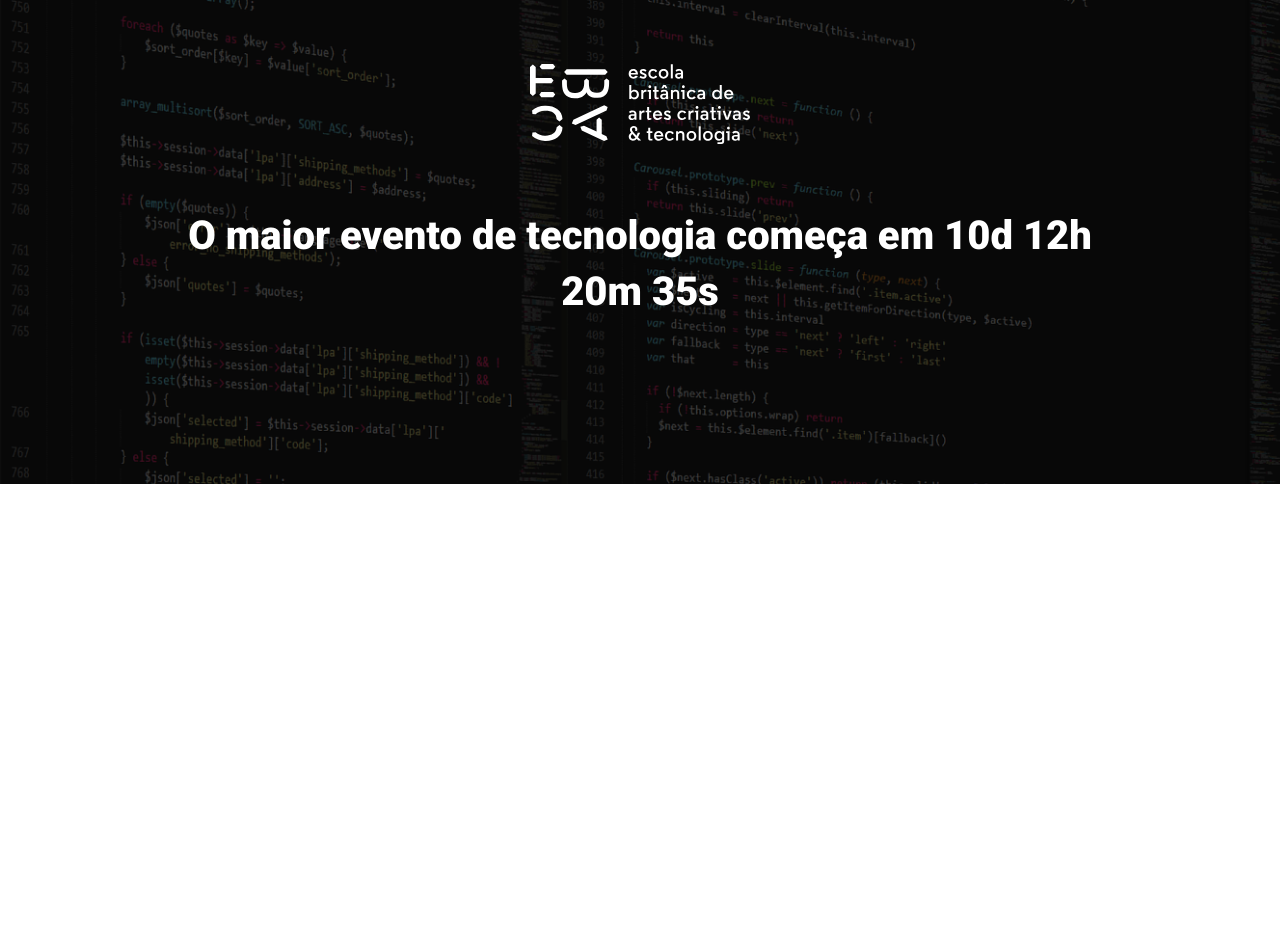
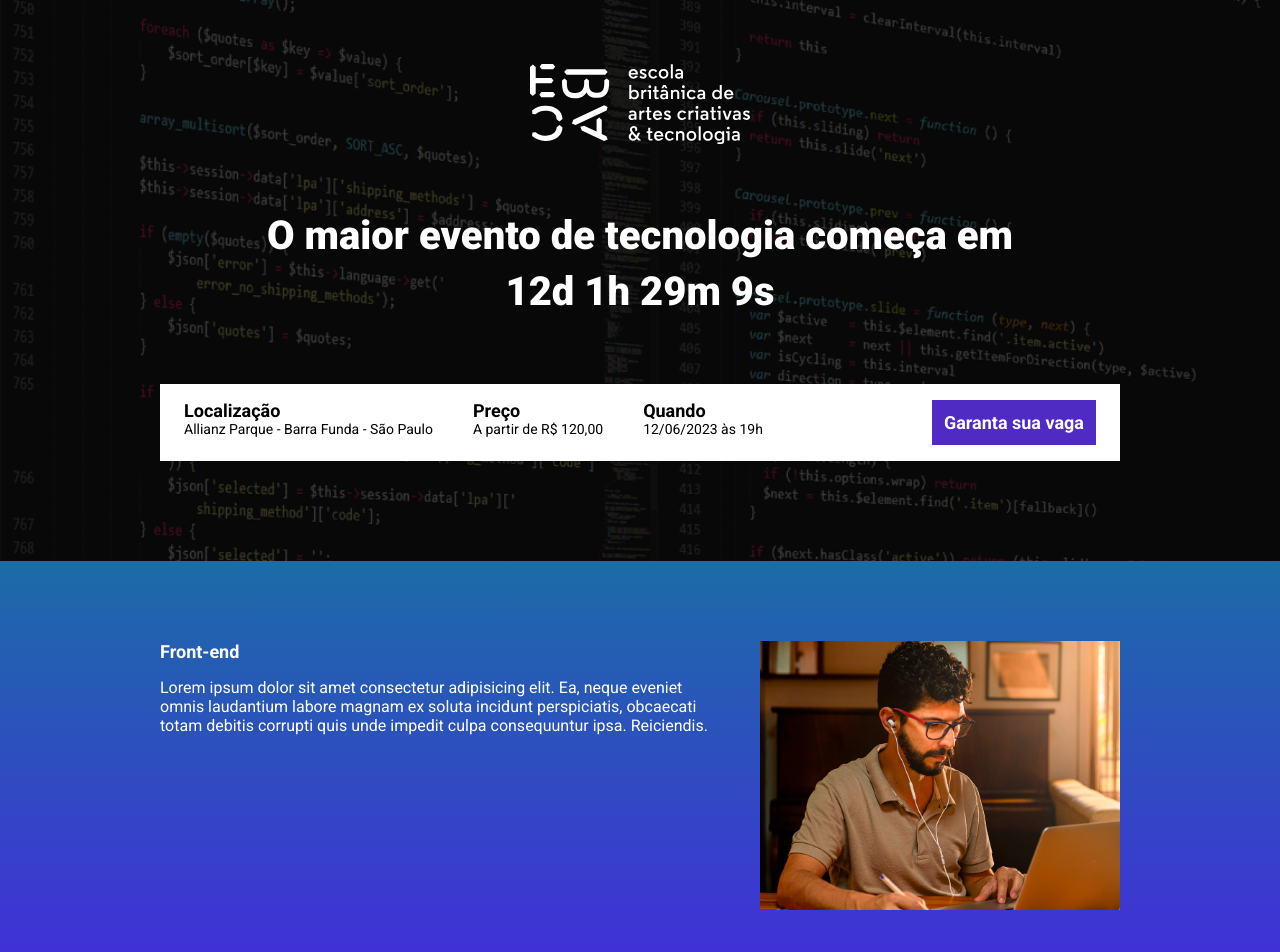
Before and after one commit to Alessandro10Lima/ebac_tech-talks, a website built with Parcel: page src/index.html in a window 1280 px wide. Shown: the top 952 px of the page. Before the commit the page ends 800 px from the top, so only its background shows below. Built offline with nearby package versions, Linux system fonts and the light colour scheme.

Commit message:
criando a contagem regressiva

```diff
--- a/package.json
+++ b/package.json
@@ -2,9 +2,9 @@
   "name": "ebac-talks",
   "version": "1.0.0",
   "description": "",
-  "main": "index.js",
   "scripts": {
     "dev": "parcel src/index.html src/styles/main.scss src/scripts/main.js",
+    "build": "parcel build src/index.html",
     "test": "echo \"Error: no test specified\" && exit 1"
   },
   "keywords": [],
--- a/src/index.html
+++ b/src/index.html
@@ -9,16 +9,72 @@
     <link rel="preconnect" href="https://fonts.gstatic.com" crossorigin>
     <link href="https://fonts.googleapis.com/css2?family=Roboto:wght@400;700;900&display=swap" rel="stylesheet">
     <link rel="stylesheet" href="styles/main.scss">
+    <link rel="stylesheet" href="https://unpkg.com/aos@next/dist/aos.css" />
 </head>
 <body>
     <header class="hero">
         <div class="container">
             <img class="hero__logo" src="./images/ebac_logo.svg" alt="EBAC">
             <p class="hero__text">
-                O maior evento de tecnologia começa em 10d 12h 20m 35s
+                O maior evento de tecnologia começa em <br><span id="contador"></span>
             </p>
+            <div class="infos-bar">
+                <ul class="infos-bar__infos">
+                    <li class="infos-bar__infos__item">
+                        <b>Localização</b>
+                        Allianz Parque - Barra Funda - São Paulo
+                    </li>
+                    <li class="infos-bar__infos__item">
+                        <b>Preço</b>
+                        A partir de R$ 120,00
+                    </li>
+                    <li class="infos-bar__infos__item">
+                        <b>Quando</b>
+                        12/06/2023 às 19h
+                    </li>
+                </ul>
+                <a href="#" class="button button--primary">Garanta sua vaga</a>
+            </div>
         </div>
     </header>
+    <section class="event event--frontend">
+        <div class="container" data-aos="fade-right">
+            <div class="event__details">
+                <h2 class="event__details__title">Front-end</h2>
+                <p class="event__details__description">Lorem ipsum dolor sit amet consectetur adipisicing elit. Ea, neque eveniet omnis laudantium labore magnam ex soluta incidunt perspiciatis, obcaecati totam debitis corrupti quis unde impedit culpa consequuntur ipsa. Reiciendis.</p>
+            </div>
+            <img class="event__image" src="./images/frontend.png" alt="Front-end">
+        </div>
+    </section>
+    <section class="event event--ui-ux event--image-left">
+        <div class="container" data-aos="fade-left">
+            <div class="event__details">
+                <h2 class="event__details__title">UI/UX</h2>
+                <p class="event__details__description">Lorem ipsum dolor sit amet consectetur adipisicing elit. Ea, neque eveniet omnis laudantium labore magnam ex soluta incidunt perspiciatis, obcaecati totam debitis corrupti quis unde impedit culpa consequuntur ipsa. Reiciendis.</p>
+            </div>
+            <img class="event__image" src="./images/ui-ux.png" alt="ui-ux">
+        </div>
+    </section>
+    <section class="event event--data-science">
+        <div class="container" data-aos="fade-right">
+            <div class="event__details">
+                <h2 class="event__details__title">Data Science</h2>
+                <p class="event__details__description">Lorem ipsum dolor sit amet consectetur adipisicing elit. Ea, neque eveniet omnis laudantium labore magnam ex soluta incidunt perspiciatis, obcaecati totam debitis corrupti quis unde impedit culpa consequuntur ipsa. Reiciendis.</p>
+            </div>
+            <img class="event__image" src="./images/data.png" alt="Data science">
+        </div>
+    </section>
+    <section class="event event--backend event--image-left">
+        <div class="container" data-aos="fade-left">
+            <div class="event__details">
+                <h2 class="event__details__title">Back-end</h2>
+                <p class="event__details__description">Lorem ipsum dolor sit amet consectetur adipisicing elit. Ea, neque eveniet omnis laudantium labore magnam ex soluta incidunt perspiciatis, obcaecati totam debitis corrupti quis unde impedit culpa consequuntur ipsa. Reiciendis.</p>
+            </div>
+            <img class="event__image" src="./images/backend.png" alt="Back-end">
+        </div>
+    </section>
+
+    <script src="https://unpkg.com/aos@next/dist/aos.js"></script>
     <script src="scripts/main.js"></script>
 </body>
 </html>
--- a/src/scripts/main.js
+++ b/src/scripts/main.js
@@ -1 +1,28 @@
-console.log("olá mundo");
+AOS.init();
+
+const dataDoEvento = new Date("Jun 06, 2023, 19:00:00");
+const timeStampDoEvento = dataDoEvento.getTime();
+
+const contaAsHora = setInterval(function(){
+    const agora = new Date();
+    const timeStampAtual = agora.getTime();
+
+    const distanciaAteOEvento = timeStampDoEvento - timeStampAtual;
+
+    const diaEmMs = 1000 * 60 * 60 * 24;
+    const horaEmMs = 1000 * 60 * 60;
+    const minutoEmMs = 1000 * 60;
+
+    const diasAteOEvento = Math.floor(distanciaAteOEvento / diaEmMs);
+    const horasAteOEvento = Math.floor((distanciaAteOEvento % diaEmMs) / horaEmMs);
+    const minutosAteOEvento = Math.floor((distanciaAteOEvento % horaEmMs) / minutoEmMs);
+    const segundosAteOEvento = Math.floor((distanciaAteOEvento % minutoEmMs) / 1000);
+
+    document.getElementById('contador').innerHTML = `${diasAteOEvento}d ${horasAteOEvento}h ${minutosAteOEvento}m ${segundosAteOEvento}s`
+
+    if(distanciaAteOEvento < 0){
+        clearInterval(contaAsHora);
+        document.getElementById('contador').innerHTML = 'Evento expirado';
+    }
+
+}, 1000);
--- /dev/null
+++ b/src/styles/_event.scss
@@ -0,0 +1,64 @@
+@use 'variables';
+
+.event{
+    padding: 80px 0;
+
+    &--frontend{
+        background-image: linear-gradient(variables.$blue1, variables.$blue2);
+    }
+
+    &--ui-ux{
+        background-image: linear-gradient(variables.$blue2, variables.$pink);
+    }
+
+    &--data-science{
+        background-image: linear-gradient(variables.$pink, variables.$yellow);
+    }
+
+    &--backend{
+        background-image: linear-gradient(variables.$yellow, variables.$pink);
+    }
+
+    &--image-left{
+        .container{
+            flex-direction: row-reverse;
+        }
+    }
+
+    .container{
+        display: flex;
+        gap: 40px;
+    }
+
+    &__image{
+        max-width: 360px;
+    }
+
+    &__details{
+
+        &__title{
+            font-size: 18px;
+            font-weight: bold;
+            margin-bottom: 16px;
+        }
+
+        &__descriptions{
+            line-height: 22px;
+        }
+    }
+
+    @media (max-width:640px){
+        .container{
+            display: block;
+        }
+
+        &__image{
+            width: 100%;
+        }
+
+        &__details{
+            margin-right: 0;
+            margin-bottom: 16px;
+        }
+    }
+}
--- a/src/styles/_hero.scss
+++ b/src/styles/_hero.scss
@@ -1,3 +1,5 @@
+@use 'variables';
+
 .hero{
     padding-top: 64px;
     padding-bottom: 100px;
@@ -17,7 +19,7 @@
         left: 0;
         width: 100%;
         height: 100%;
-        background-color: #000;
+        background-color: variables.$secundaryTextColor;
         opacity: 0.7;
     }
 
--- /dev/null
+++ b/src/styles/_variables.scss
@@ -0,0 +1,9 @@
+$textColor: #fff;
+$secundaryTextColor: #000;
+
+$blue1: #1B6CA7;
+$blue2: #442BDB;
+$pink: #89223B;
+$yellow: #9C791D;
+
+$button: #4F2AC3;
--- /dev/null
+++ b/src/styles/components/_buttons.scss
@@ -0,0 +1,25 @@
+@use '../variables';
+
+.button{
+    font-size: 18px;
+    font-weight: bold;
+    padding: 12px;
+    text-decoration: none;
+    text-align: center;
+    white-space: nowrap;
+
+    &--primary{
+        color: variables.$textColor;
+        background-color: variables.$button;
+    }
+
+    @media (max-width:640px){
+        display: block;
+        width: 100%;
+    }
+
+    @media (max-width:1024px){
+        display: flex;
+        align-items: center;
+    }
+}
--- /dev/null
+++ b/src/styles/components/_infos_bar.scss
@@ -0,0 +1,42 @@
+@use '../variables';
+
+.infos-bar{
+    padding: 16px 24px;
+    background-color: variables.$textColor;
+    display: flex;
+    justify-content: space-between;
+
+    &__infos{
+        display: flex;
+        gap: 40px;
+
+        &__item{
+            font-size: 14px;
+            color: variables.$secundaryTextColor;
+
+            b{
+                font-size: 18px;
+                display: block;
+                color: variables.$secundaryTextColor;
+            }
+        }
+    }
+
+    @media (max-width:640px){
+        display: block;
+
+        &__infos{
+            display: block;
+
+            &__item{
+                margin-bottom: 24px;
+            }
+        }
+    }
+
+    @media (max-width:1024px){
+        &__infos{
+            gap: 16px;
+        }
+    }
+}
--- a/src/styles/main.scss
+++ b/src/styles/main.scss
@@ -1,11 +1,16 @@
 @use 'hero';
+@use 'components/infos_bar';
+@use 'components/buttons';
+@use 'event';
+@use 'variables';
 
 *{
     margin: 0;
     padding: 0;
     box-sizing: border-box;
     font-family: 'Roboto', sans-serif;
-    color: #fff;
+    color: variables.$textColor;
+    list-style: none;
 }
 
 .container{
```
